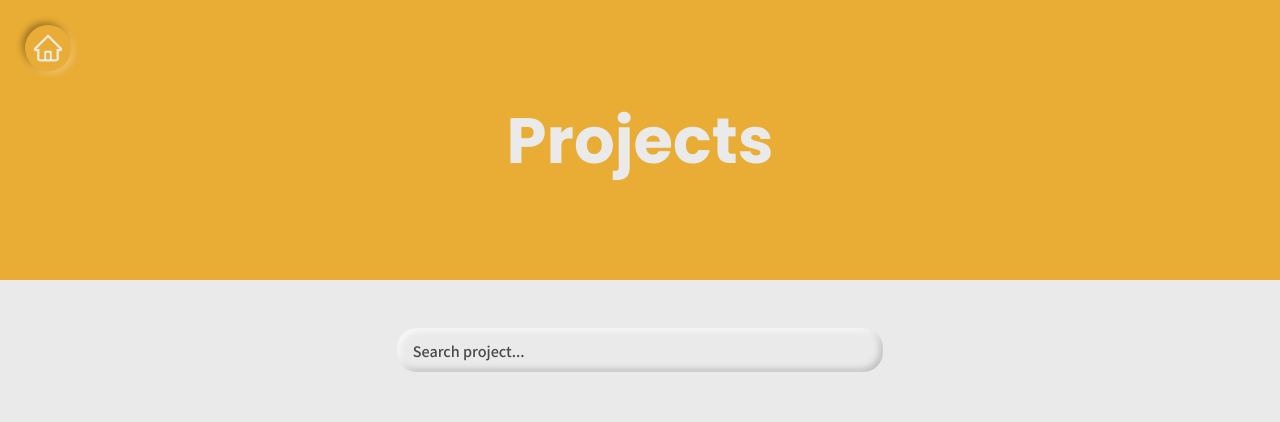
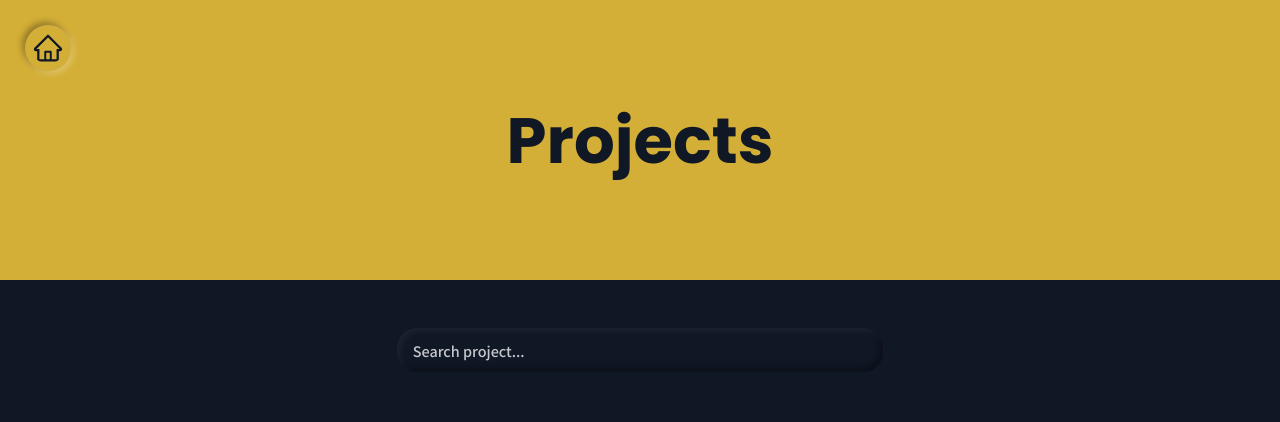
Before and after one commit to MuhammadHanif201/Portfolio-Hanif, a React (Create React App) app: page /projects in a window 1280 px wide. Shown: the top 422 px of the page. Built offline with nearby package versions, Linux system fonts and the light colour scheme; a web font is replaced by a local one.

Commit message:
Update photo, gold-navy theme, and Flutter experience entries

```diff
--- a/src/data/experienceData.js
+++ b/src/data/experienceData.js
@@ -1,53 +1,53 @@
 export const experienceData = [
     {
         id: 1,
-        company: 'Turing',
-        location: 'USA · Remote',
-        jobtitle: 'Senior Software Engineer',
-        startYear: '2025',
+        company: 'TheCloudOps',
+        location: 'UK · Remote',
+        jobtitle: 'Flutter Developer',
+        startYear: 'Aug 2025',
         endYear: 'Present',
         bullets: [
-            'Work on distributed, remote-first engineering teams delivering production software for US-based clients.',
-            'Backend development with Python, FastAPI, and PostgreSQL, with a strong focus on code quality and reviews.',
-            'Apply AI-assisted engineering workflows to ship faster without compromising reliability.',
+            'Build and ship cross-platform Android and iOS apps with Flutter and Dart for client projects.',
+            'Integrate Firebase, REST APIs, push notifications, and payment gateways into production apps.',
+            'Own the full delivery cycle — Figma-to-Flutter UI, testing, performance optimization, and store releases.',
         ],
     },
     {
         id: 2,
-        company: 'MentorSol',
-        location: 'Lahore, Pakistan',
-        jobtitle: 'Senior Python Developer',
-        startYear: '2024',
-        endYear: 'Present',
+        company: 'Smart Computings Pvt Ltd',
+        location: 'Pakistan',
+        jobtitle: 'Flutter Developer',
+        startYear: 'Dec 2024',
+        endYear: 'Jul 2025',
         bullets: [
-            'Lead Python development across client products built on Django, DRF, and React.',
-            'Design REST APIs, background job pipelines with Celery and Redis, and third-party API integrations.',
-            'Own Dockerised AWS deployments and CI/CD pipelines from staging to production.',
+            'Developed and maintained production Flutter apps using Provider, GetX, and Bloc state management.',
+            'Implemented Firebase Auth, Firestore, real-time features, and Google Maps integrations.',
+            'Handled testing, debugging, and Google Play Store / Apple App Store deployments for client projects.',
         ],
     },
     {
         id: 3,
-        company: 'ProjectZ Incorporated',
+        company: 'MindRind',
         location: 'Pakistan',
-        jobtitle: 'Python Developer',
-        startYear: '2022',
-        endYear: '2024',
+        jobtitle: 'Flutter Developer',
+        startYear: 'Sep 2024',
+        endYear: 'Dec 2024',
         bullets: [
-            'Built and maintained Django / DRF backends for client web platforms.',
-            'Implemented data-heavy features: CSV processing with Pandas, reporting, and bulk communication workflows.',
-            'Contributed across the stack with React where products needed full-stack delivery.',
+            'Built responsive Flutter UIs from Figma designs with clean, maintainable Dart code.',
+            'Integrated REST APIs and Firebase services, fixed bugs, and improved app performance.',
         ],
     },
     {
         id: 4,
-        company: 'Irha Tourism',
-        location: 'UAE',
-        jobtitle: 'Full Stack Developer',
-        startYear: '2020',
-        endYear: '2022',
+        company: 'Self-Employed / Freelance',
+        location: 'Remote',
+        jobtitle: 'Flutter Developer',
+        startYear: 'Jul 2022',
+        endYear: 'Aug 2025',
         bullets: [
-            'Built and maintained the company web platform end to end as a full-stack developer.',
-            'Delivered frontend and backend features, from UI work to data models and APIs.',
+            'Delivered custom Flutter apps for startups and businesses across travel, eCommerce, healthcare, booking, and AI-powered domains.',
+            'Selected projects include Jewels Airport Transfers, Nails, Accurate Edge, and AI Gallery Genie.',
+            'Managed complete workflows — requirements, Figma-to-Flutter UI, backend integration, and store deployment.',
         ],
     },
 ]
--- a/src/data/headerData.js
+++ b/src/data/headerData.js
@@ -1,4 +1,5 @@
 import resume from '../assets/pdf/resume.pdf'
+import profileImage from '../assets/png/hanif-portfolio.png'
 
 const description =
     '4+ years building high-performance cross-platform mobile apps with Flutter, Dart, Firebase, and REST APIs — from first commit to App Store and Play Store release.'
@@ -10,7 +11,7 @@ export const headerData = {
     description,
     desciption: description,
     availability: 'Open to international opportunities',
-    image: 'https://res.cloudinary.com/dmud4zzix/image/upload/v1745869678/K52A7891-removebg-removebg_cn4jqs.png',
+    image: profileImage,
     resumePdf: resume,
 }
 
--- a/src/data/themeData.js
+++ b/src/data/themeData.js
@@ -1,11 +1,11 @@
 /* eslint-disable */
 import {
-    greenThemeLight, greenThemeDark, bwThemeLight, bwThemeDark, blueThemeLight, blueThemeDark, redThemeLight, redThemeDark, orangeThemeLight, orangeThemeDark, purpleThemeLight, purpleThemeDark, pinkThemeLight, pinkThemeDark, yellowThemeLight, yellowThemeDark
+    greenThemeLight, greenThemeDark, bwThemeLight, bwThemeDark, blueThemeLight, blueThemeDark, redThemeLight, redThemeDark, orangeThemeLight, orangeThemeDark, purpleThemeLight, purpleThemeDark, pinkThemeLight, pinkThemeDark, yellowThemeLight, yellowThemeDark, navyThemeLight, goldThemeDark
 } from '../theme/theme'
 
 
 export const themeData = {
-    theme: orangeThemeDark
+    theme: goldThemeDark
 }
 
 
--- a/src/theme/theme.js
+++ b/src/theme/theme.js
@@ -92,6 +92,50 @@ export const bwThemeDark = {
     eduimg: eduBlack,
     expimg: expBlack,
     contactsimg: contactsBlack
+}
+
+export const goldThemeDark = {
+    type: 'dark',
+    primary: '#D4AF37',
+    primary400: '#e0c158',
+    primary600: '#b8962e',
+    primary80: '#D4AF37cc',
+    primary50: '#D4AF3780',
+    primary30: '#D4AF374d',
+    secondary: '#101725',
+    secondary70: '#101725b3',
+    secondary50: '#10172580',
+    tertiary: '#f2f4f8',
+    tertiary80: '#f2f4f8cc',
+    tertiary70: '#f2f4f8b3',
+    tertiary50: '#f2f4f880',
+    aboutimg1: yellowThemeboy,
+    aboutimg2: yellowThemegirl,
+    eduimg: eduYellow,
+    expimg: expYellow,
+    contactsimg: contactsYellow
+}
+
+export const navyThemeLight = {
+    type: 'light',
+    primary: '#24406e',
+    primary400: '#33547f',
+    primary600: '#1b3157',
+    primary80: '#24406ecc',
+    primary50: '#24406e80',
+    primary30: '#24406e4d',
+    secondary: '#f4f5f7',
+    secondary70: '#f4f5f7b3',
+    secondary50: '#f4f5f780',
+    tertiary: '#1c2430',
+    tertiary80: '#1c2430cc',
+    tertiary70: '#1c2430b3',
+    tertiary50: '#1c243080',
+    aboutimg1: blueThemeboy,
+    aboutimg2: blueThemegirl,
+    eduimg: eduBlue,
+    expimg: expBlue,
+    contactsimg: contactsBlue
 }
 
 export const blueThemeLight = {
```
Also changed, not shown: src/assets/png/hanif-portfolio.png (added).
